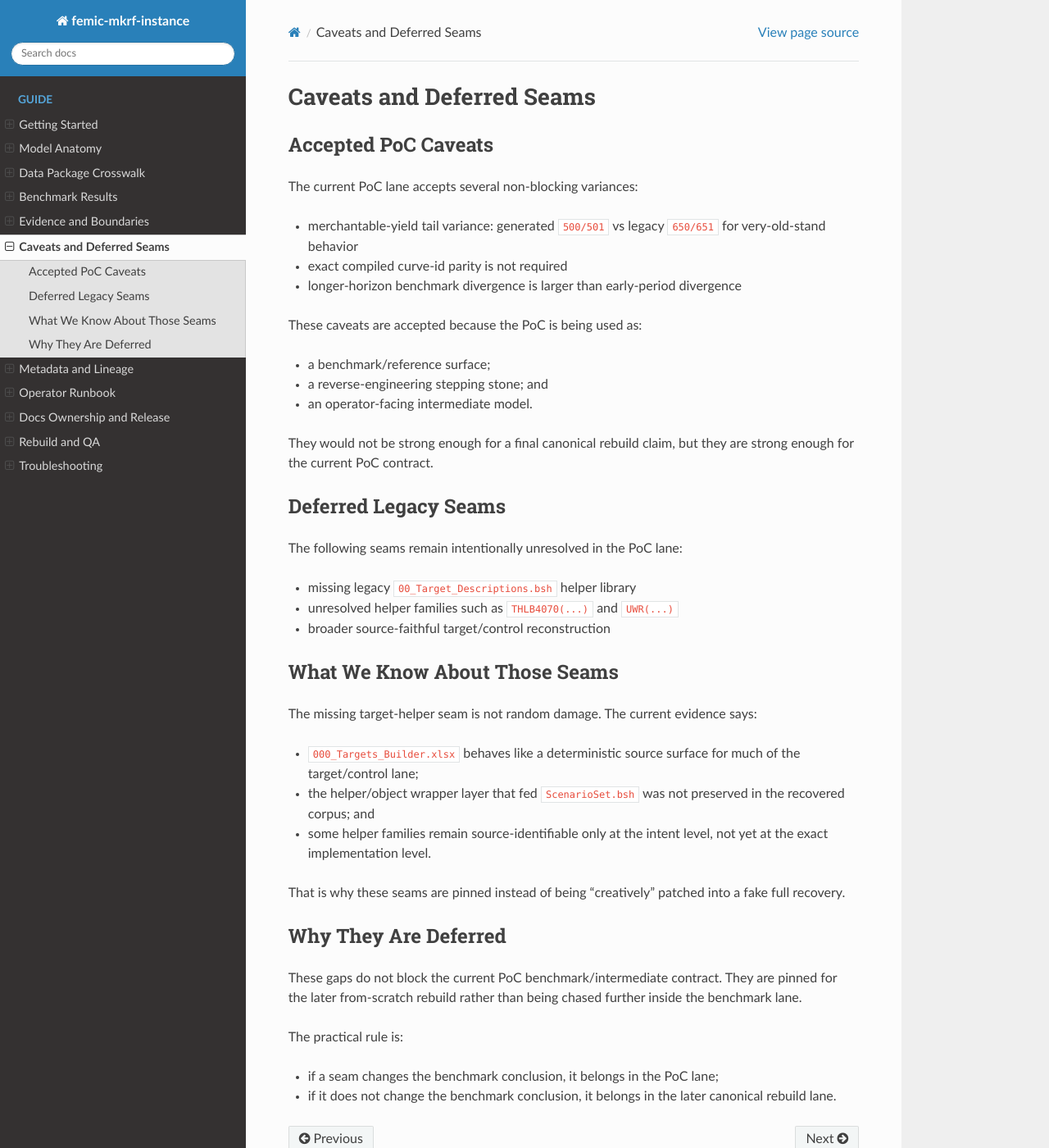
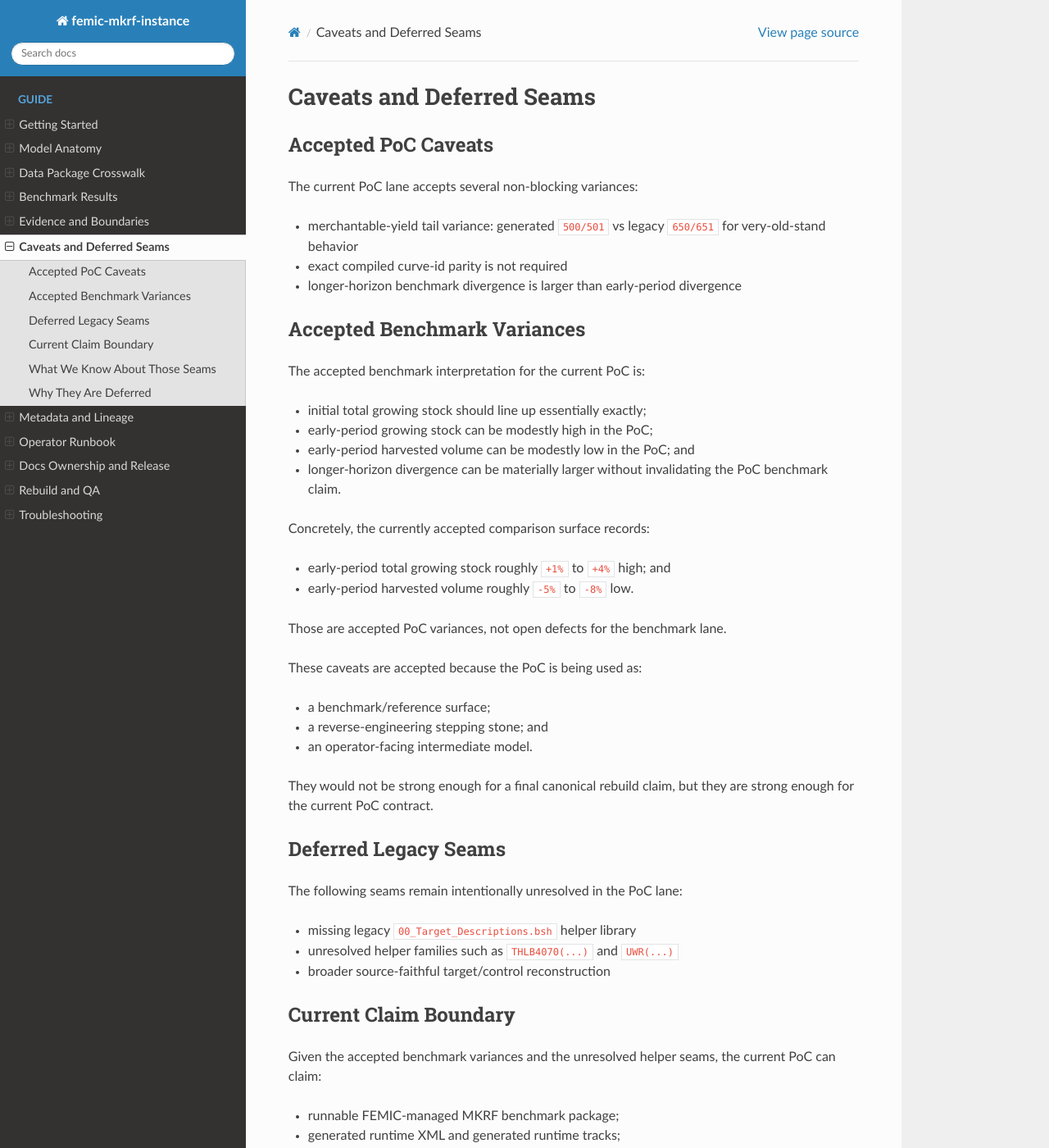
Before and after one commit to UBC-FRESH/femic-mkrf-instance, a Sphinx documentation site: the page built from docs/caveats-and-deferred-seams.rst, in a window 1280 px wide and 1400 px high. Shown: the whole window at 82% size. Built offline with Sphinx 7.4.7 and the Read the Docs theme 3.1.0, drawn with Linux system fonts in a browser that asks for light colours; some of the changed text lies outside the part shown.

Commit message:
P59.2b Record MKRF PoC claim boundary

```diff
--- a/docs/caveats-and-deferred-seams.rst
+++ b/docs/caveats-and-deferred-seams.rst
@@ -10,6 +10,24 @@ The current PoC lane accepts several non-blocking variances:
   generated ``500/501`` vs legacy ``650/651`` for very-old-stand behavior
 - exact compiled curve-id parity is not required
 - longer-horizon benchmark divergence is larger than early-period divergence
+
+Accepted Benchmark Variances
+----------------------------
+
+The accepted benchmark interpretation for the current PoC is:
+
+- initial total growing stock should line up essentially exactly;
+- early-period growing stock can be modestly high in the PoC;
+- early-period harvested volume can be modestly low in the PoC; and
+- longer-horizon divergence can be materially larger without invalidating the
+  PoC benchmark claim.
+
+Concretely, the currently accepted comparison surface records:
+
+- early-period total growing stock roughly ``+1%`` to ``+4%`` high; and
+- early-period harvested volume roughly ``-5%`` to ``-8%`` low.
+
+Those are accepted PoC variances, not open defects for the benchmark lane.
 
 These caveats are accepted because the PoC is being used as:
 
@@ -28,6 +46,23 @@ The following seams remain intentionally unresolved in the PoC lane:
 - missing legacy ``00_Target_Descriptions.bsh`` helper library
 - unresolved helper families such as ``THLB4070(...)`` and ``UWR(...)``
 - broader source-faithful target/control reconstruction
+
+Current Claim Boundary
+----------------------
+
+Given the accepted benchmark variances and the unresolved helper seams, the
+current PoC can claim:
+
+- runnable FEMIC-managed MKRF benchmark package;
+- generated runtime XML and generated runtime tracks;
+- accepted benchmark-level behavioral similarity to the legacy baseline; and
+- operator-facing value as a reverse-engineering stepping stone.
+
+It cannot claim:
+
+- exact legacy-equivalence;
+- full recovery of the original target-helper/control layer; or
+- source-faithful reconstruction from raw upstream source inputs.
 
 What We Know About Those Seams
 ------------------------------
```
Also changed, not shown: docs/benchmark-results.rst (+13 -0 lines), 1 other file.
